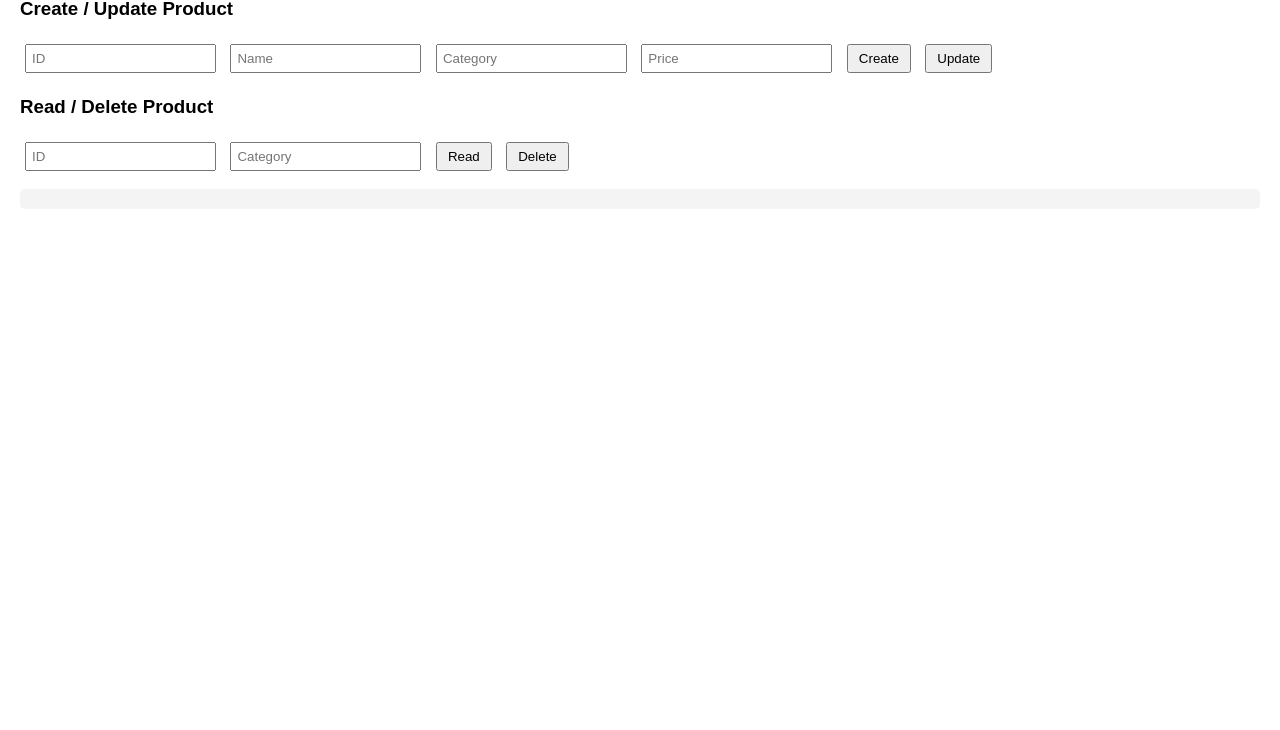
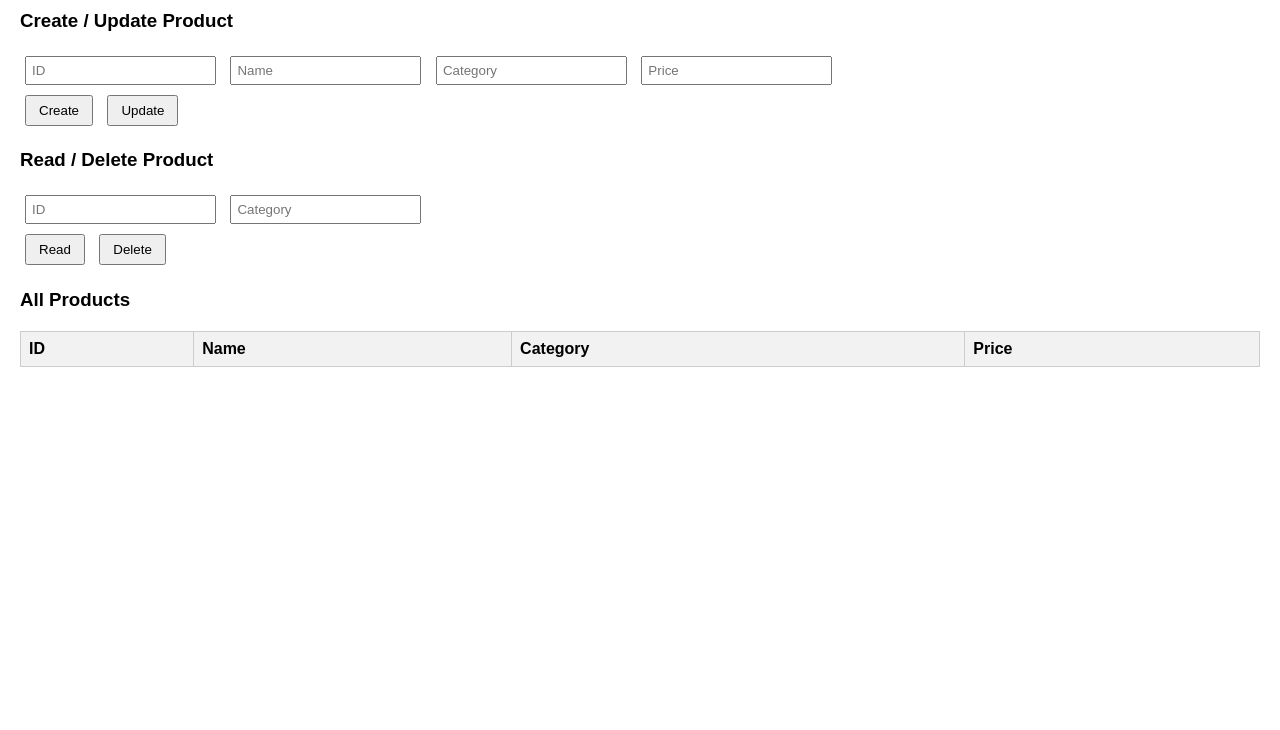
Before and after one commit to Faruk1301/-cosmosdb-crud-app, a plain HTML site: page ProductApp/FrontendFunction/index.html in a window 1280 px wide. Shown: the part 70-800 px from the top of the page. Drawn offline with Linux system fonts and the light colour scheme.

Commit message:
Update index.html

```diff
--- a/ProductApp/FrontendFunction/index.html
+++ b/ProductApp/FrontendFunction/index.html
@@ -1,31 +1,51 @@
 <!DOCTYPE html>
 <html>
 <head>
-    <title>Products CRUD App</title>
-    <link rel="stylesheet" href="style.css">
+    <title>Product App</title>
+    <meta charset="UTF-8">
+    <script src="script.js" defer></script>
+    <style>
+        body { font-family: Arial, sans-serif; margin: 20px; }
+        input { margin: 5px; padding: 5px; }
+        button { margin: 5px; padding: 6px 12px; cursor: pointer; }
+        table { border-collapse: collapse; width: 100%; margin-top: 20px; }
+        th, td { border: 1px solid #ccc; padding: 8px; text-align: left; }
+        th { background-color: #f2f2f2; }
+        #output { margin-top: 15px; white-space: pre-wrap; }
+    </style>
 </head>
 <body>
-    <h2>Products CRUD App</h2>
-    <div>
+    <h1>Product Management</h1>
+
     <h3>Create / Update Product</h3>
-        <input id="id" placeholder="ID">
-        <input id="name" placeholder="Name">
-        <input id="category" placeholder="Category">
-        <input id="price" placeholder="Price">
+    <input type="text" id="id" placeholder="ID">
+    <input type="text" id="name" placeholder="Name">
+    <input type="text" id="Category" placeholder="Category">
+    <input type="number" id="price" placeholder="Price">
+    <br>
     <button onclick="createOrUpdate('create')">Create</button>
     <button onclick="createOrUpdate('update')">Update</button>
-    </div>
 
-    <div>
     <h3>Read / Delete Product</h3>
-        <input id="readId" placeholder="ID">
-        <input id="readCategory" placeholder="Category">
+    <input type="text" id="readId" placeholder="ID">
+    <input type="text" id="readCategory" placeholder="Category">
+    <br>
     <button onclick="readProduct()">Read</button>
     <button onclick="deleteProduct()">Delete</button>
-    </div>
 
-    <pre id="output"></pre>
+    <h3>All Products</h3>
+    <table id="productsTable">
+        <thead>
+            <tr>
+                <th>ID</th>
+                <th>Name</th>
+                <th>Category</th>
+                <th>Price</th>
+            </tr>
+        </thead>
+        <tbody></tbody>
+    </table>
 
-    <script src="script.js"></script>
+    <div id="output"></div>
 </body>
 </html>
```
Lines whose indentation alone changed are shown as unchanged.
